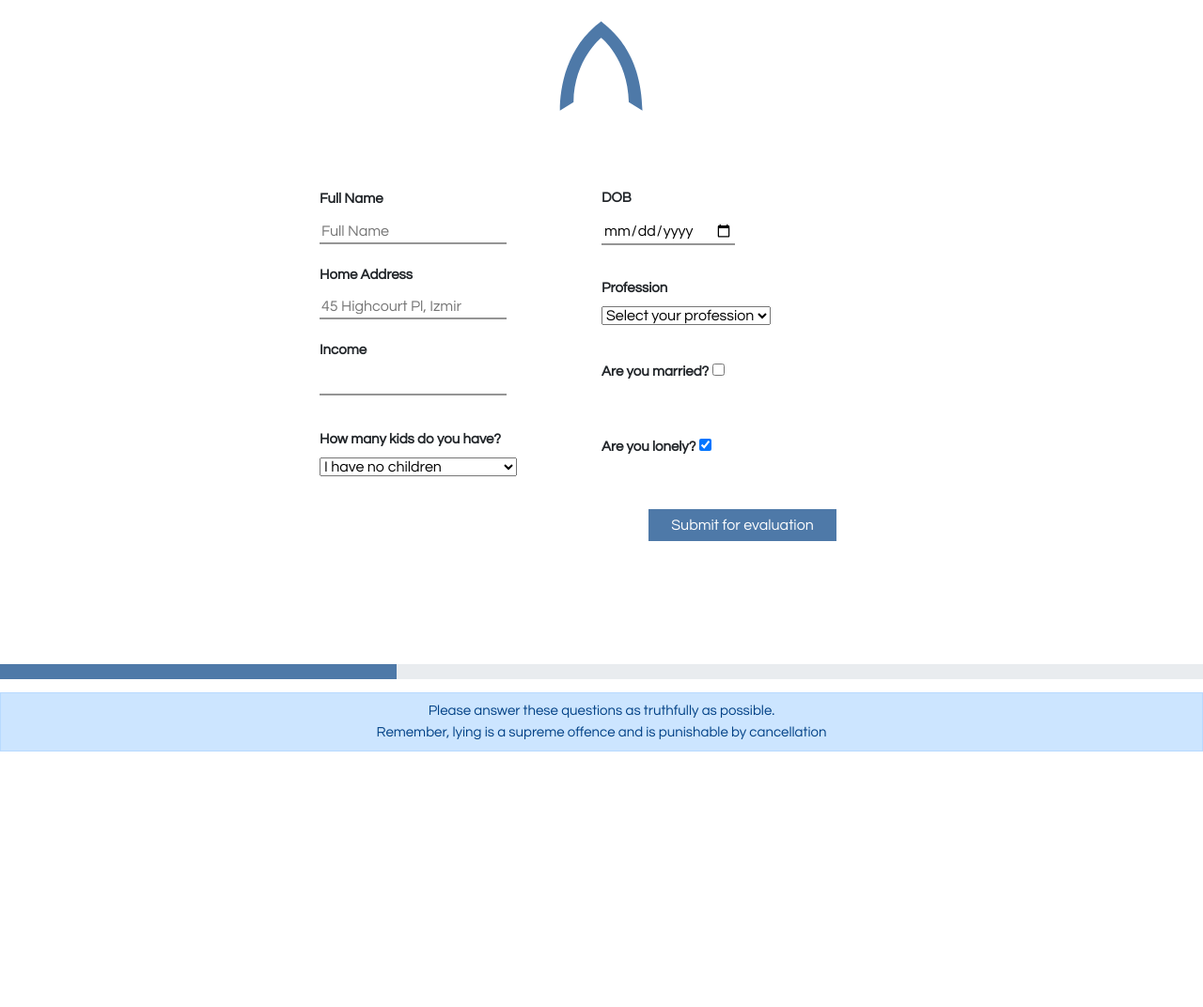
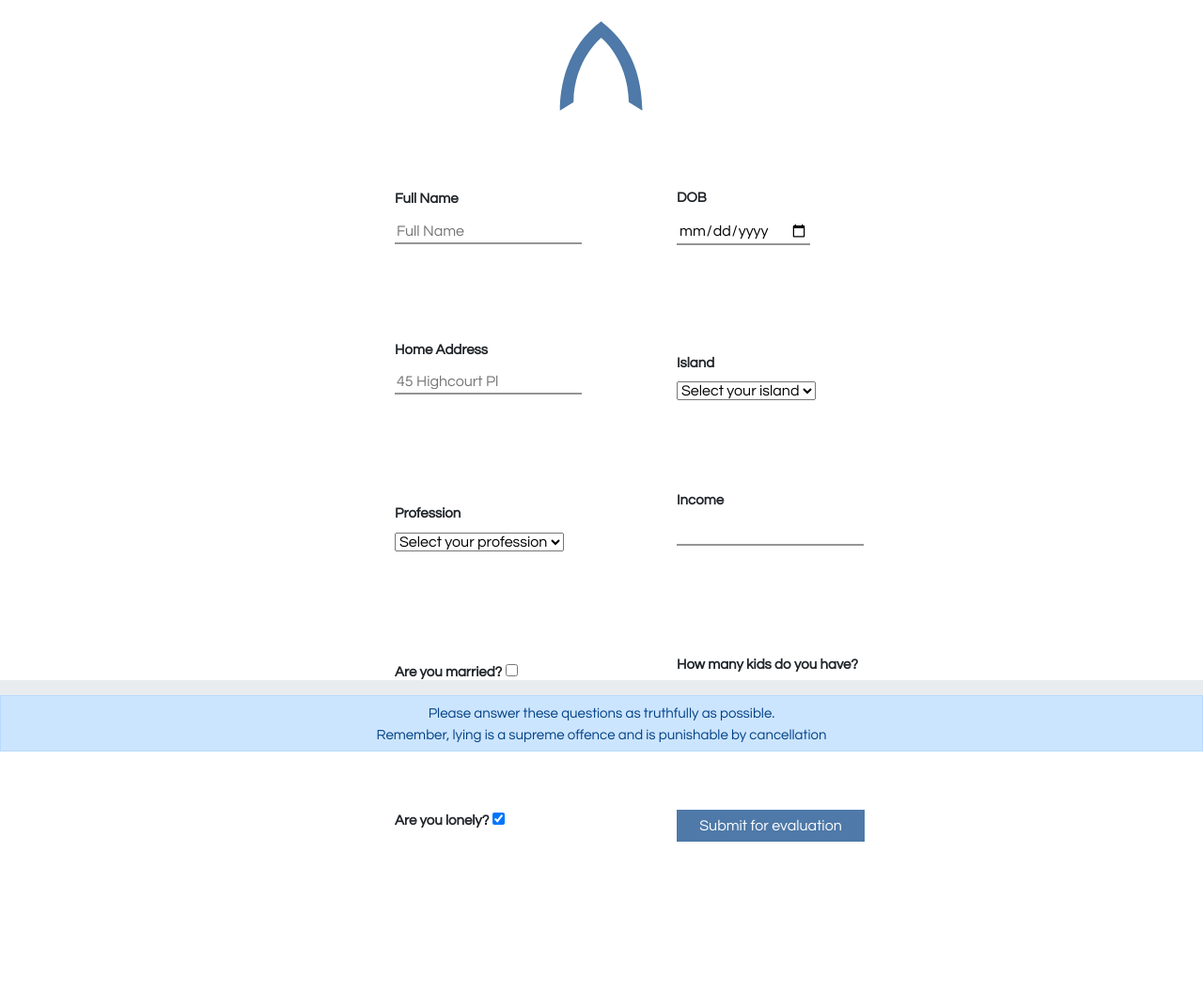
Before and after one commit to blaiddyd/arch-rank, a Flask app: page /evaluation in a window 1280 px wide. Shown: the whole page at 94% size. Before the commit the page ends 800 px from the top, so only its background shows below. Run offline with Flask 2, Linux system fonts and the light colour scheme; the visitor is signed in with stand-in values (Sample User, id 1); data comes from the database, SQL or seed files in the repository; some libraries are stand-ins or nearby versions.

Commit message:
Workin on registration still

```diff
--- a/app/forms.py
+++ b/app/forms.py
@@ -30,6 +30,36 @@ professions = [
     (2, 'Ferryman'),
     (2, 'Archival Custodian'),
     (2, 'Public Lawyer')
+]
+islands = [
+    ('', 'Select your island'),
+    (1, 'Santorini'),
+    (1, 'Samos'),
+    (1, 'Mykonos'),
+    (1, 'Delos'),
+    (1, 'Nisyros'),
+    (1, 'Izmir'),
+    (1, 'Symi'),
+    (2, 'Chios'),
+    (2, 'Rhodes'),
+    (2, 'Kos'),
+    (2, 'Samothrace'),
+    (2, 'Leros'),
+    (2, 'Thasos'),
+    (3, 'Lemnos'),
+    (3, 'Icaria'),
+    (3, 'Naxos'),
+    (3, 'Andros'),
+    (3, 'Euboea'),
+    (3, 'Amorgos'),
+    (4, 'Patmos'),
+    (4, 'Milos'),
+    (4, 'Karpathos'),
+    (4, 'Skyros'),
+    (4, 'Skiathos'),
+    (4, 'Kalymnos'),
+    (5, 'Hydra'),
+    (6, 'Syros')
 ]
 
 
@@ -114,10 +144,17 @@ class Eval(FlaskForm):
     home_address = StringField(
         'Home Address',
         render_kw={
-            "placeholder": "45 Highcourt Pl, Izmir",
+            "placeholder": "45 Highcourt Pl",
             "data-validation": "custom",
-            "data-validation-regexp": "^([a-zA-Z1-9]+)( ([a-zA-Z]+))+,( ([a-zA-Z]+))+$",  # nopep8
+            "data-validation-regexp": "^([a-zA-Z0-9]+)( ([a-zA-Z]+))+$",  # nopep8
             "data-validation-error-msg": " "},
+        validators=[DataRequired()])
+    island = SelectField(
+        'Island',
+        render_kw={
+            "data-validation": "required",
+            "data-validation-error-msg": " "},
+        choices=islands,
         validators=[DataRequired()])
     profession = SelectField(
         'Profession',
@@ -131,7 +168,7 @@ class Eval(FlaskForm):
         render_kw={
             "type": "number",
             "data-validation": "custom",
-            "data-validation-regexp": "^([1-9]+)$",
+            "data-validation-regexp": "^([0-9]+)$",
             "step": "1000",
             "data-validation-error-msg": " "},
         validators=[DataRequired()])
@@ -149,8 +186,10 @@ class Eval(FlaskForm):
             (7, 'I have one child for each day of the beautiful week and I have named them accordingly'),  # nopep8
             (8, 'My children are bountiful as the apples on the trees, as the islands of Agea, as the eight wise elders'),  # nopep8
             (9, 'I have nine children')],
-        validators=[DataRequired()]
-    )
+        render_kw={
+            "data-validation": "required",
+            "data-validation-error-msg": " "},
+        validators=[DataRequired()])
     lonely = BooleanField(
         'Are you lonely?',
         default=True)
--- a/app/models.py
+++ b/app/models.py
@@ -8,6 +8,7 @@ from sqlalchemy.sql import func
 class Citizen(db.Model, UserMixin):
     citizen_id = db.Column(db.String(12), primary_key=True)
     name = db.Column(db.String(64), index=True)
+    eval_complete = db.Column(db.Integer)
     score = db.Column(db.Float)
     password_hash = db.Column(db.String(128))
     permission = db.Column(db.String(20), index=True, default='citizen')
--- a/app/routes.py
+++ b/app/routes.py
@@ -72,13 +72,19 @@ def register():
 @app.route('/evaluation', methods=['GET', 'POST'])
 @login_required
 def eval():
-    citizen = Citizen.query.filter_by(
-        citizen_id=current_user.citizen_id).first_or_404()
+    form = Eval()
+    if form.validate_on_submit():
+        citizen = Citizen.query.filter_by(
+            citizen_id=current_user.citizen_id).first_or_404()
+        citizen.name = form.full_name.data
+        print(form.full_name.data)
+        db.session.commit()
+    print('nope')
     return render_template(
         'eval.html',
         links=get_links(),
         title='Evaluation',
-        form=Eval())
+        form=form)
 
 
 @app.route('/login', methods=['GET', 'POST'])
@@ -87,7 +93,7 @@ def login():
         return redirect(url_for('feed'))
     form = Login()
     if not form.validate_on_submit():
-        print('Form did not validate ')
+        print('Form did not validate')
     if form.validate_on_submit():
         citizen = Citizen.query.filter_by(
             citizen_id=form.citizen_id.data).first()
--- a/app/static/styles/eval.css
+++ b/app/static/styles/eval.css
@@ -54,6 +54,8 @@ input {
 
 .input_field {
     width: 300px;
+    padding-left: 80px;
+    margin-bottom: 10vh;
 }
 
 #form-kids select {
@@ -72,8 +74,15 @@ label {
     margin-top: 20px;
     width: 200px;
     color: #ffffff;
-    grid-column-start: 2;
-    grid-column-end: 2;
+    grid-column: 1 / span 2;
+}
+
+#info {
+    position: sticky;
+    bottom: 0;
+    left: 0;
+    width: 100vw;
+    height: 60px;
 }
 
 .alert {
@@ -82,16 +91,13 @@ label {
     margin: 0px;
     border-radius: 0;
     text-align: center;
-    position: -webkit-sticky;
-    position: sticky;
-    bottom: 0;
 }
 
 .progress {
     border-radius: 0px;
-    position: -webkit-sticky;
-    position: sticky;
-    bottom: 0;
+    position: fixed;
+    bottom: 60px;
+    left: 0;
     width: 100vw;
 
 }
--- a/app/templates/eval.html
+++ b/app/templates/eval.html
@@ -27,6 +27,10 @@
                                 {{ form.home_address.label }} <br>
                                 {{ form.home_address }}
                         </div>
+                        <div id="form-island" class="input_field">
+                                        {{ form.island.label }} <br>
+                                        {{ form.island }}
+                        </div>
                         <div id="form-pro" class="input_field">
                                 {{ form.profession.label }} <br>
                                 {{ form.profession }}
@@ -47,14 +51,17 @@
                                 {{ form.lonely.label }}
                                 {{ form.lonely }}
                         </div>
-                        {{ form.eval_submit }}
+                        <div class="input_field">
+                                {{ form.eval_submit }}
+                        </div>
+
                 </form>
         </div>
         <div class="progress">
-                <div class="progress-bar" role="progressbar" style="width: 33%" aria-valuenow="1" aria-valuemin="0"
+                <div class="progress-bar" role="progressbar" style="width: 0%" aria-valuenow="1" aria-valuemin="0"
                         aria-valuemax="3"></div>
         </div>
-        <p class="alert alert-primary">Please answer these questions as truthfully as possible.<br>Remember,
+        <p id="info" class="alert alert-primary">Please answer these questions as truthfully as possible.<br>Remember,
                 lying is a supreme offence and is punishable by cancellation</p>
 
 </div>
@@ -64,7 +71,16 @@
 <script>
         $.validate();
         $('#profession').children(":first").attr('disabled', true).attr('selected', true);
-        var progress = $('.valid').length;
-        $('.progress-bar').css('width', progress + '%');
+        $('#island').children(":first").attr('disabled', true).attr('selected', true);
+
+        $( document.body ).click(function() {
+                var progress = 0;
+                $(".has-success").each(function() {
+                        progress++;
+                });
+                console.log(progress);
+                $('.progress-bar').width(progress*15 +'%');
+        });
+
 </script>
 {% endblock %}
--- a/blank.sql
+++ b/blank.sql
@@ -12,6 +12,7 @@ CREATE TABLE citizen (
         name VARCHAR(64),
         password_hash VARCHAR(128),
         permission VARCHAR(20),
+        eval_complete INTEGER,
         score FLOAT,
         profile_image VARCHAR(100),
         bio VARCHAR(200),
```
Also changed, not shown: app.db.
